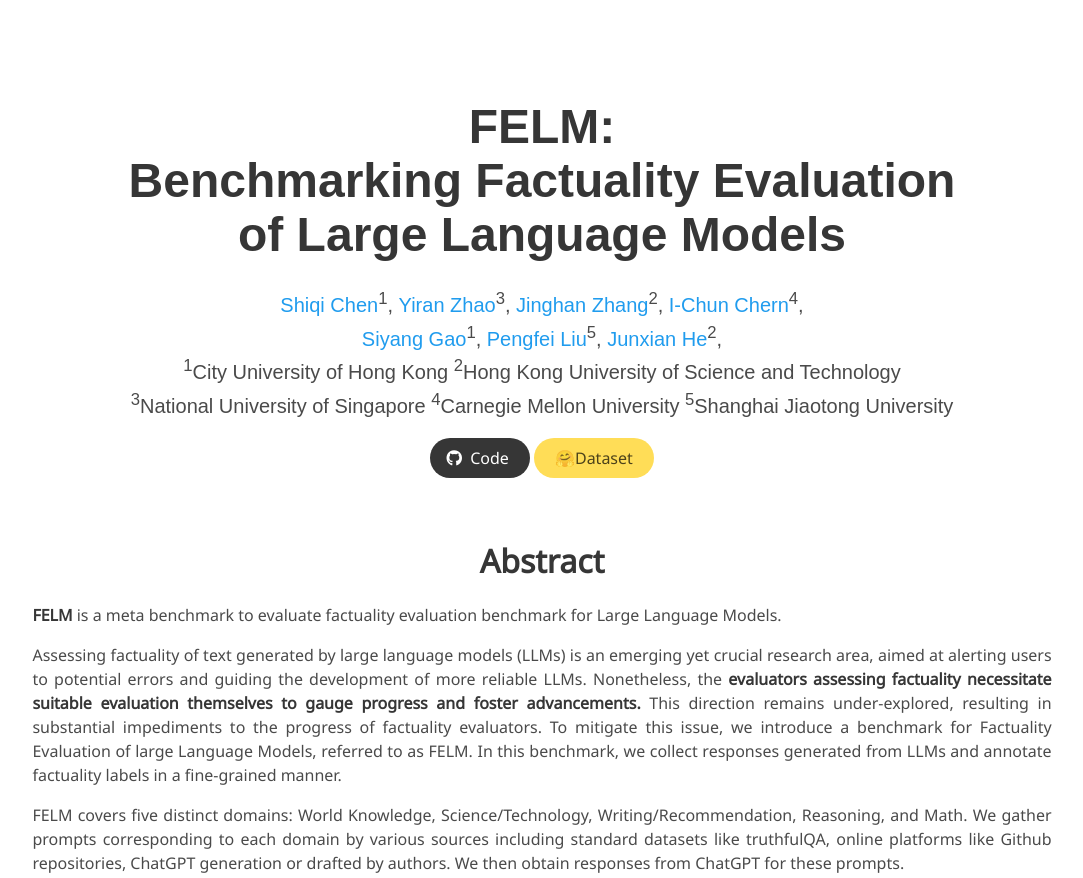
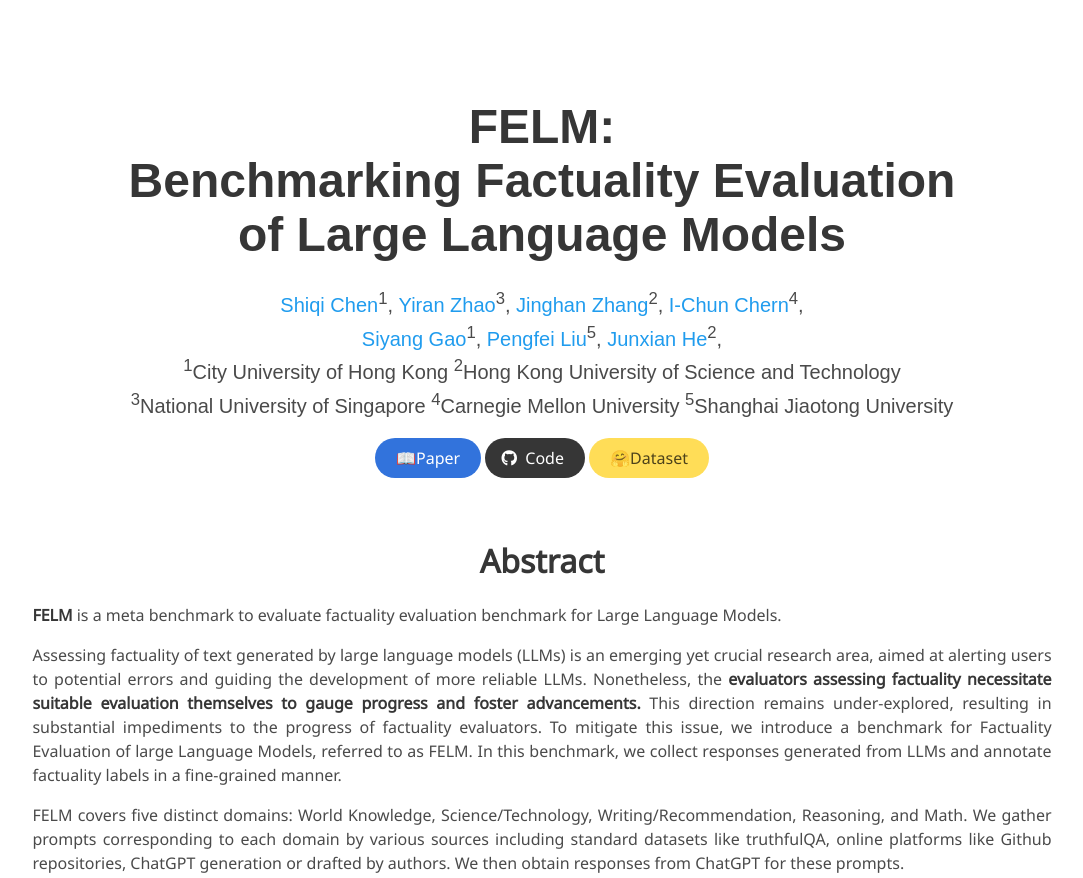
Before and after one commit to hkust-nlp/felm, a plain HTML site: page index.html in a window 1280 px wide. Shown: the top 878 px of the page, without its empty margins (98-1181 px from the left). Drawn offline with nearby package versions, Linux system fonts and the light colour scheme; some icons are missing; a web font is replaced by a local one.

Commit message:
Update index.html

```diff
--- a/index.html
+++ b/index.html
@@ -140,6 +140,16 @@
               -->
 
               <!-- Code Link. -->
+            <span class="link-block">
+                <a href="http://arxiv.org/abs/2310.00741"
+                   class="external-link button is-normal is-rounded is-link">
+                   <!-- <span class="icon">
+                    <i class="fab fa-github"></i>
+                </span> -->
+                  <span>&#128214</span>
+                  <span>Paper</span>
+                  </a>
+              </span>
               <span class="link-block">
                 <a href="https://github.com/hkust-nlp/felm"
                    class="external-link button is-normal is-rounded is-dark">
```
